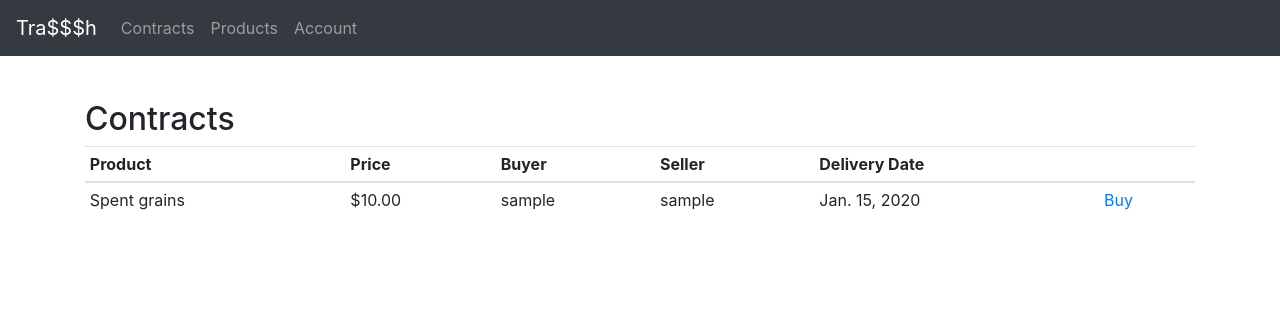
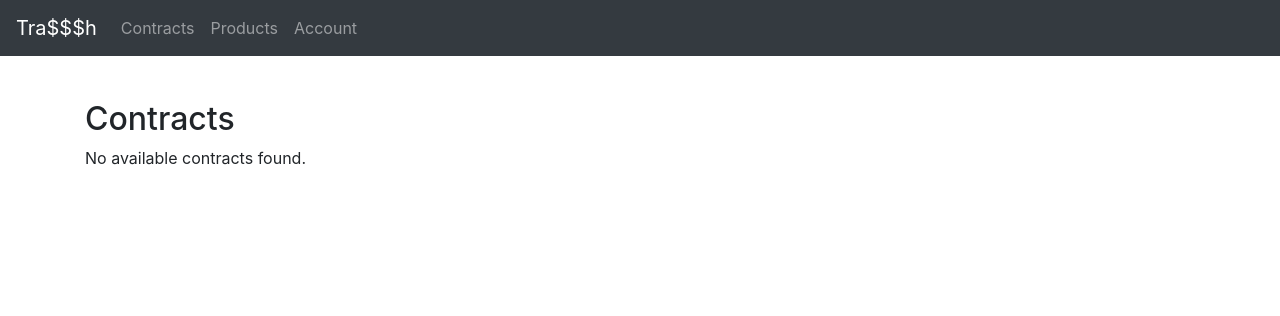
Before and after one commit to alekconservis/futures, a Django app: page /contracts in a window 1280 px wide. Shown: the top 316 px of the page. Run offline with Django 3.2, Linux system fonts and the light colour scheme; data comes from the database, SQL or seed files in the repository; tables that the repository leaves empty hold one stand-in row (Sample ...); some libraries are stand-ins or nearby versions.

Commit message:
add filtered contracts list show num contracts bought and sold

```diff
--- a/futures/website/templates/website/account.html
+++ b/futures/website/templates/website/account.html
@@ -4,5 +4,7 @@
     <h2>Account Info</h2>
     <p>Username: {{ request.user.username }}</p>
     <p>cash_balance: {{ request.user.cash_balance }}</p>
-    <p>id: {{ request.user.id }}</p>
+    <!-- <p>id: {{ request.user.id }}</p> -->
+    <p>Contracts Bought: {{ boughtContracts }}</p>
+    <p>Contracts Sold: {{ soldContracts }}</p>
 {% endblock %}
--- a/futures/website/templates/website/contracts.html
+++ b/futures/website/templates/website/contracts.html
@@ -31,7 +31,7 @@
     </tbody>
   </table>
 {% else %}
-  <p>No contracts found.</p>
+  <p>No available contracts found.</p>
 {% endif %}
 {% endblock %}
 
--- a/futures/website/views.py
+++ b/futures/website/views.py
@@ -3,6 +3,7 @@ from django.contrib.auth import authenticate, login
 from django.shortcuts import redirect
 from django.contrib import messages
 from django.http import HttpResponse
+from django.db.models import Q
 
 from .models import Product
 from .models import Contract
@@ -27,7 +28,14 @@ def login_view(request):
 
 
 def account(request):
-    return render(request, 'website/account.html')
+    user = User.objects.get(pk=request.user.id)
+    userContractsBought = Contract.objects.filter(buyer_id=user.id)
+    userContractsSold = Contract.objects.filter(seller_id=user.id)
+
+    return render(request, 'website/account.html', {
+        'boughtContracts': userContractsBought.count(),
+        'soldContracts': userContractsSold.count()
+    })
 
 
 def index(request):
@@ -64,12 +72,11 @@ def contracts(request):
         return redirect("contract_list")
 
     else:
-        contract_list = Contract.objects.order_by('-end_date')
+        contract_list = Contract.objects.exclude(seller__isnull=False, buyer__isnull=False).order_by('-end_date')
         context = {
             'contract_list': contract_list
         }
         return render(request, 'website/contracts.html', context)
-
 
 def create_contract(request, id):
     product = Product.objects.get(pk=id)
```
